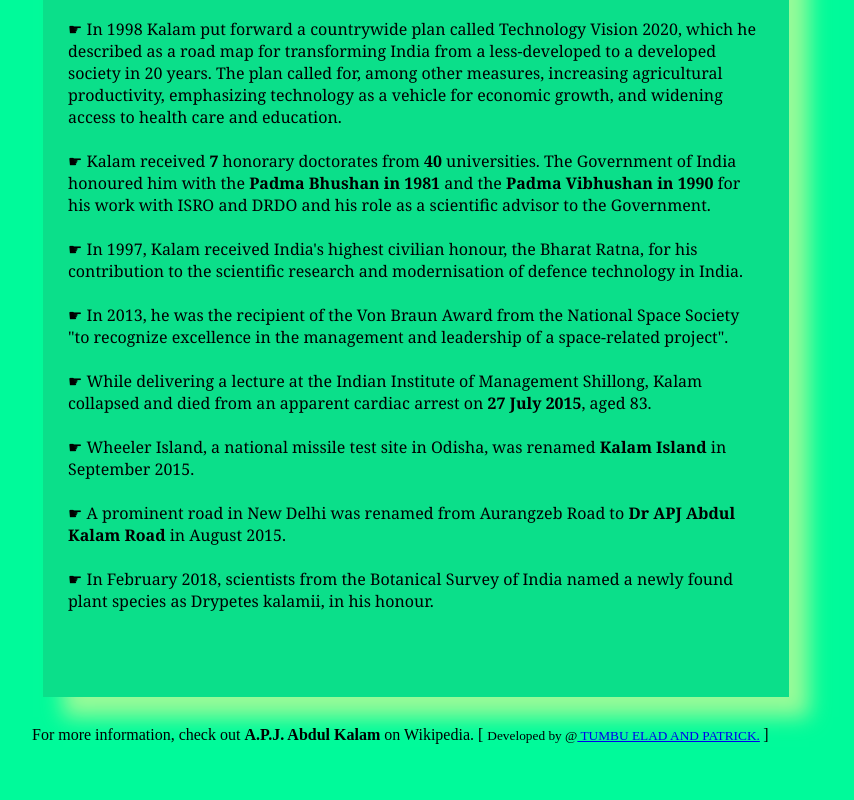
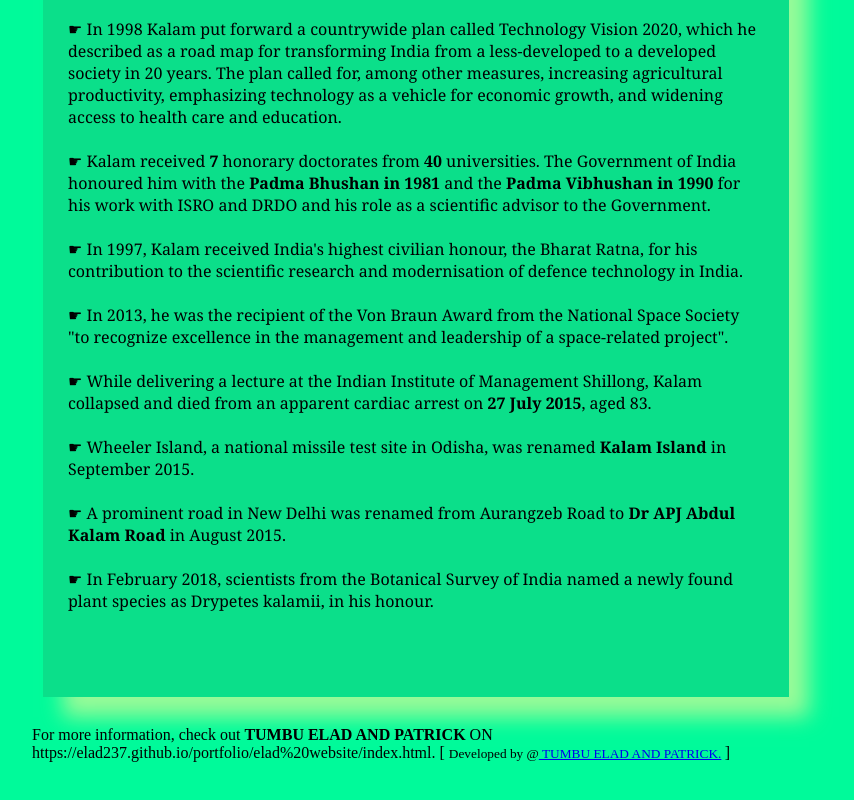
Before and after one commit to elad237/attribute, a plain HTML site: page attribute/index.html in a window 1280 px wide. Shown: the part 1854-2654 px from the top of the page, without its empty margins (224-1078 px from the left). Drawn offline with Linux system fonts and the light colour scheme.

Commit message:
Update index.html

```diff
--- a/attribute/index.html
+++ b/attribute/index.html
@@ -188,7 +188,7 @@
 		 For more information,
 		check out
 		<a id="tribute-link" href="#">
-			<b>A.P.J. Abdul Kalam</b> on Wikipedia. [
+			<b>TUMBU ELAD AND PATRICK</b> ON https://elad237.github.io/portfolio/elad%20website/index.html. [
 			<small>Developed by @<a href="#">
 					TUMBU ELAD AND  PATRICK.</a></a>
 		</small>]
```
